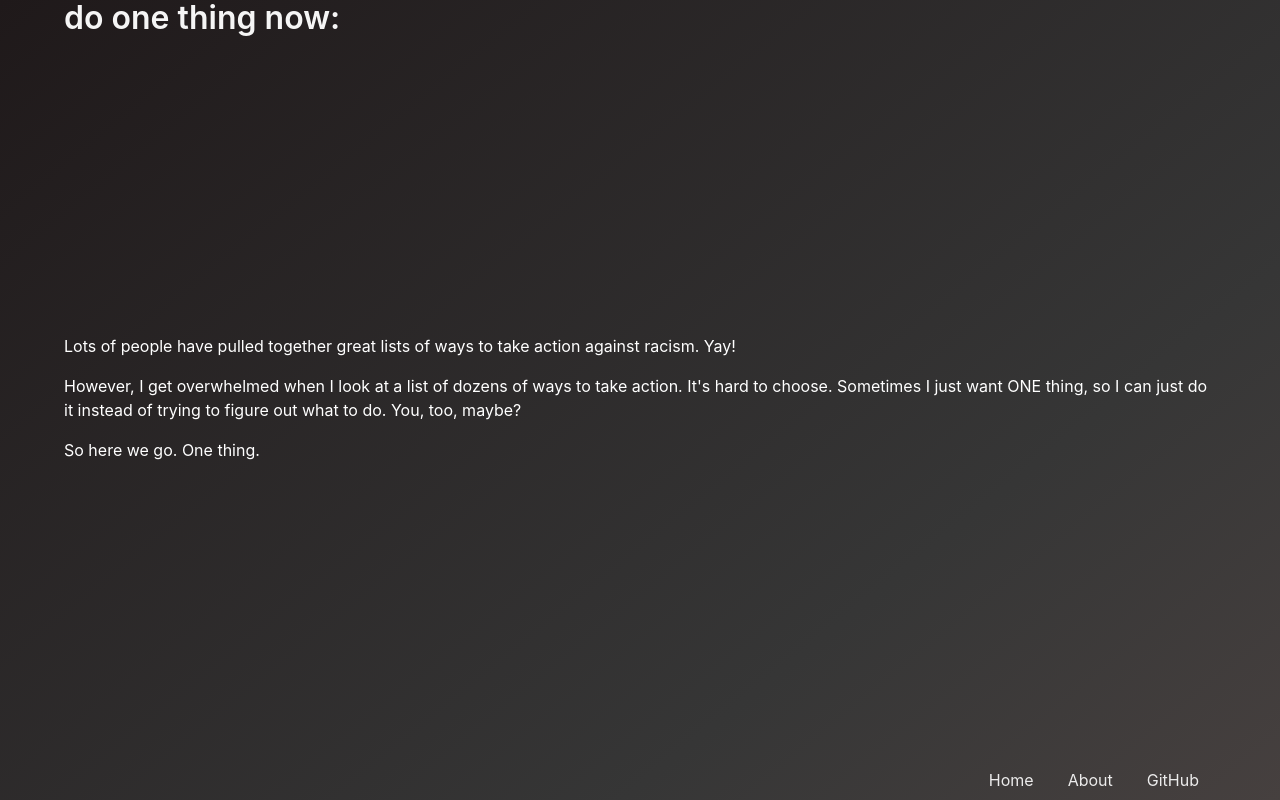
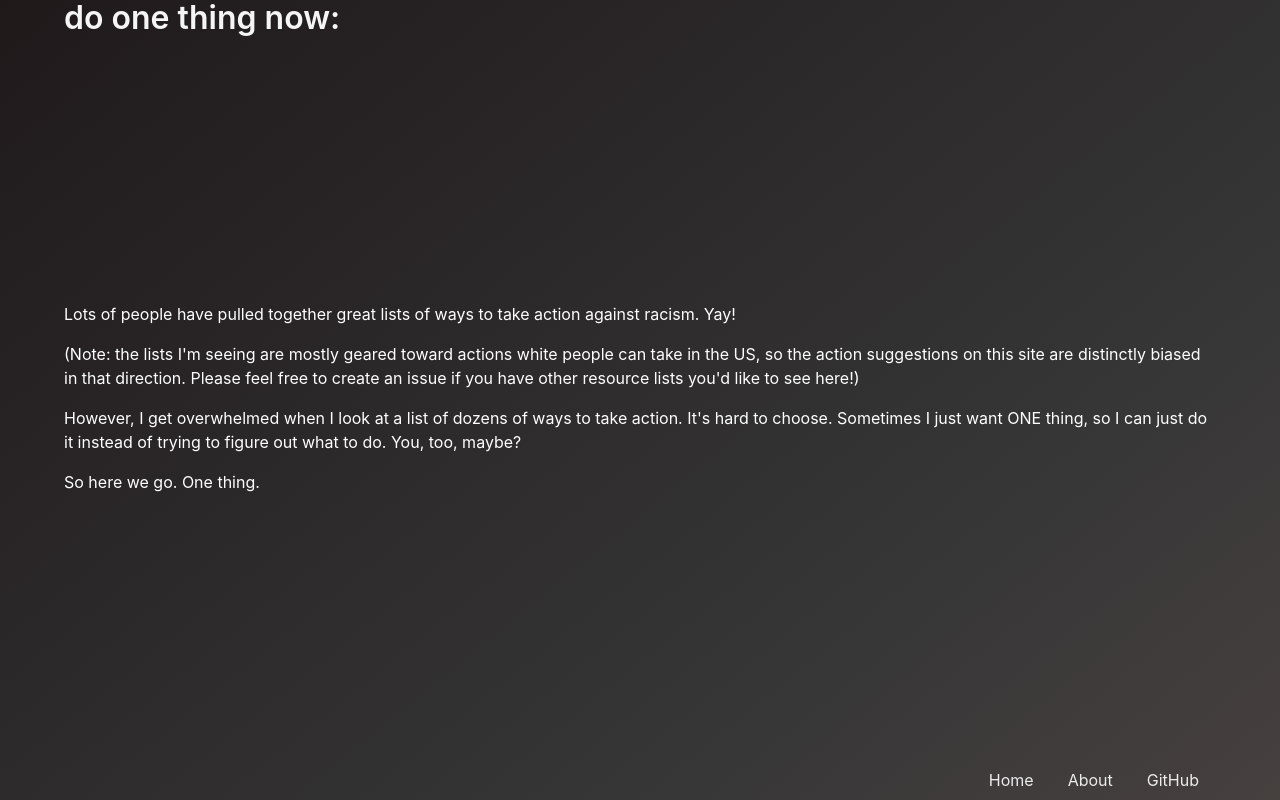
Before and after one commit to thatandromeda/legendary-octo-waffle, a Django app: page /about in a window 1280 px wide. Run offline with Django 3.2, Linux system fonts and the light colour scheme.

Commit message:
Update about.html

```diff
--- a/actions/templates/actions/about.html
+++ b/actions/templates/actions/about.html
@@ -4,6 +4,10 @@
 <div class="has-text-left">
   <p class="py-2">
     Lots of people have pulled together great lists of ways to take action against racism. Yay!
+  </p>
+
+  <p class="py-2">
+    (Note: the lists I'm seeing are mostly geared toward actions white people can take in the US, so the action suggestions on this site are distinctly biased in that direction. Please feel free to <a href="https://github.com/thatandromeda/legendary-octo-waffle/issues">create an issue</a> if you have other resource lists you'd like to see here!)
   </p>
 
   <p class="py-2">
```
